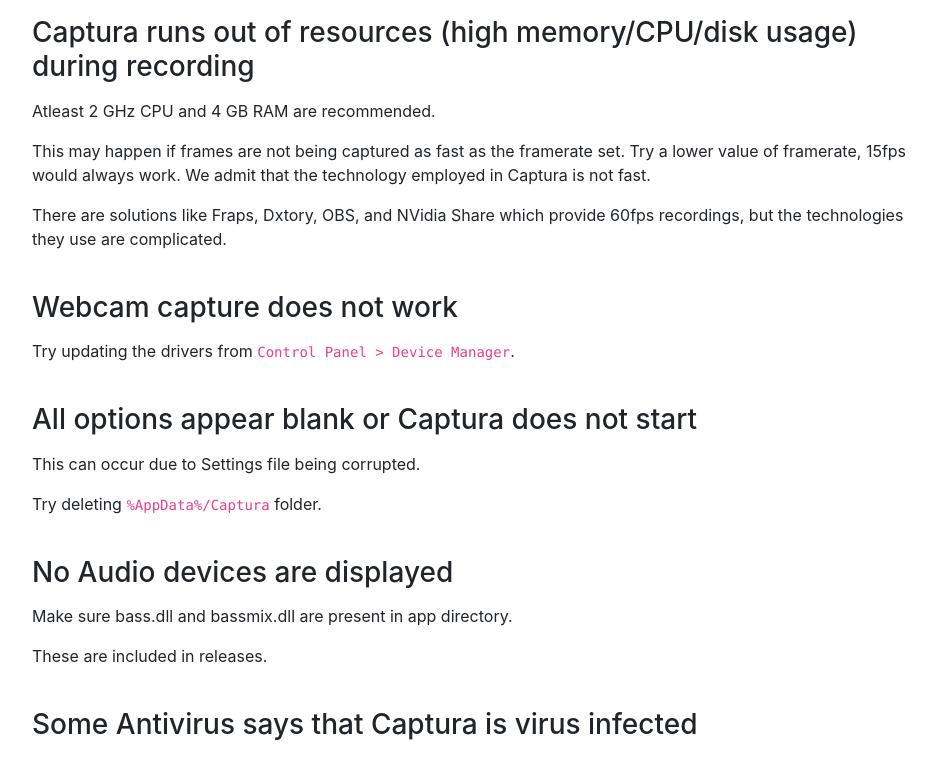
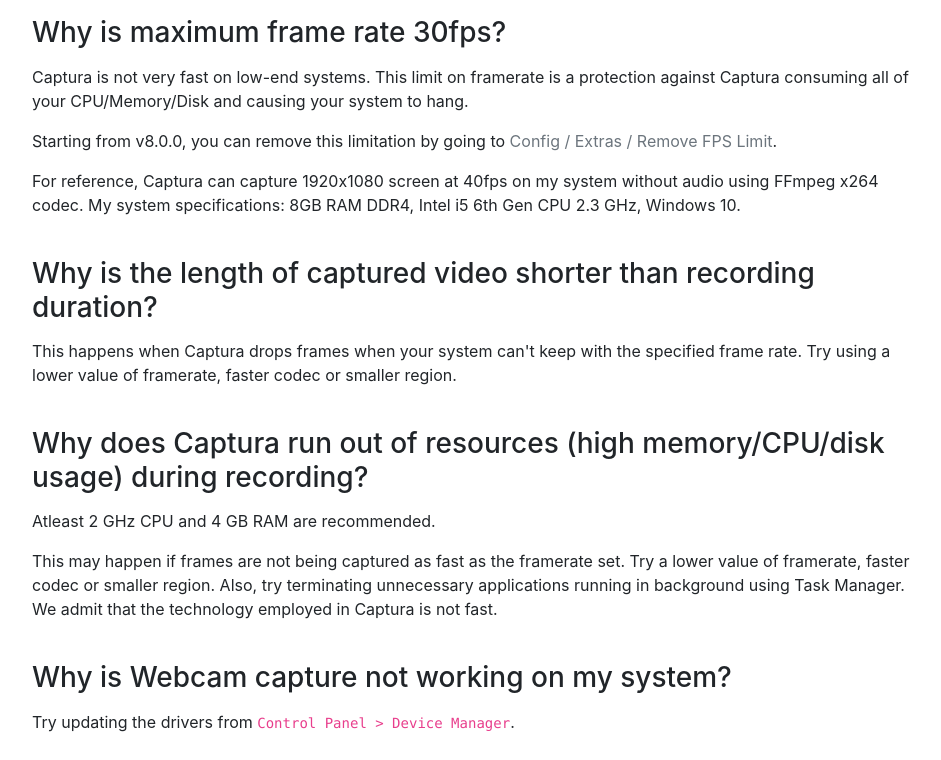
Before and after one commit to sonumeewa/ng-captura, an Angular app: page /faq in a window 1280 px wide. Shown: the part 900-1660 px from the top of the page, without its empty margins (68-1009 px from the left). Built offline with nearby package versions, Linux system fonts and the light colour scheme; what ng2-adsense would draw is missing.

Commit message:
update faq

```diff
--- a/src/app/components/faq/faq.component.html
+++ b/src/app/components/faq/faq.component.html
@@ -29,31 +29,49 @@
     </tbody>
   </table>
 
-  <h3>Captura runs out of resources (high memory/CPU/disk usage) during recording</h3>
+  <h3>Why is maximum frame rate 30fps?</h3>
+
+  <p>Captura is not very fast on low-end systems. This limit on framerate is a protection against Captura consuming all of your CPU/Memory/Disk and causing your system to hang.</p>
+  <p>Starting from v8.0.0, you can remove this limitation by going to <span class="text-muted">Config / Extras / Remove FPS Limit</span>.</p>
+  <p>
+    For reference, Captura can capture 1920x1080 screen at 40fps on my system without audio using FFmpeg x264 codec.
+    My system specifications: 8GB RAM DDR4, Intel i5 6th Gen CPU 2.3 GHz, Windows 10.
+  </p>
+
+  <h3>Why is the length of captured video shorter than recording duration?</h3>
+  <p>
+    This happens when Captura drops frames when your system can't keep with the specified frame rate.
+    Try using a lower value of framerate, faster codec or smaller region.
+  </p>
+
+  <h3>Why does Captura run out of resources (high memory/CPU/disk usage) during recording?</h3>
 
   <p>Atleast 2 GHz CPU and 4 GB RAM are recommended.</p>
   <p>
     This may happen if frames are not being captured as fast as the framerate set.
-    Try a lower value of framerate, 15fps would always work.
+    Try a lower value of framerate, faster codec or smaller region.
+    Also, try terminating unnecessary applications running in background using Task Manager.
     We admit that the technology employed in Captura is not fast.
   </p>
-  <p>There are solutions like Fraps, Dxtory, OBS, and NVidia Share which provide 60fps recordings, but the technologies they use are complicated.</p>
 
-  <h3>Webcam capture does not work</h3>
+  <h3>Why is Webcam capture not working on my system?</h3>
 
   <p>Try updating the drivers from <code>Control Panel &gt; Device Manager</code>.</p>
 
-  <h3>All options appear blank or Captura does not start</h3>
+  <h3>Why do All options appear blank? or Why is Captura not starting on my system?</h3>
 
   <p>This can occur due to Settings file being corrupted.</p>
   <p>Try deleting <code>%AppData%/Captura</code> folder.</p>
 
-  <h3>No Audio devices are displayed</h3>
+  <p>If you are using the installed version, also try uninstalling and reinstalling.</p>
+
+  <h3>Why are Audio devices not displayed on my system?</h3>
 
   <p>Make sure bass.dll and bassmix.dll are present in app directory.</p>
   <p>These are included in releases.</p>
+  <p>Also, try updating the audio drivers.</p>
 
-  <h3>Some Antivirus says that Captura is virus infected</h3>
+  <h3>Why does my Antivirus say that Captura is virus infected?</h3>
 
   <p>Captura is virus-free. It does not include any spam, adware or spyware.</p>
   <p>It is probably due to the keystrokes capture feature being mistaken for a keylogger.</p>
--- a/src/app/models/donations.ts
+++ b/src/app/models/donations.ts
@@ -9,5 +9,6 @@
     new Donation("Geoffroy Menard", "$15 CAD"),
     new Donation("Ian Harpur", "1,000 RUB"),
     new Donation("Christian Brüggemann", "€ 5.00 EUR"),
-    new Donation("Grisha Konzalaev", "300 RUB")
+    new Donation("Grisha Konzalaev", "300 RUB"),
+    new Donation("--", "£20.00 GBP")
 ];
```
